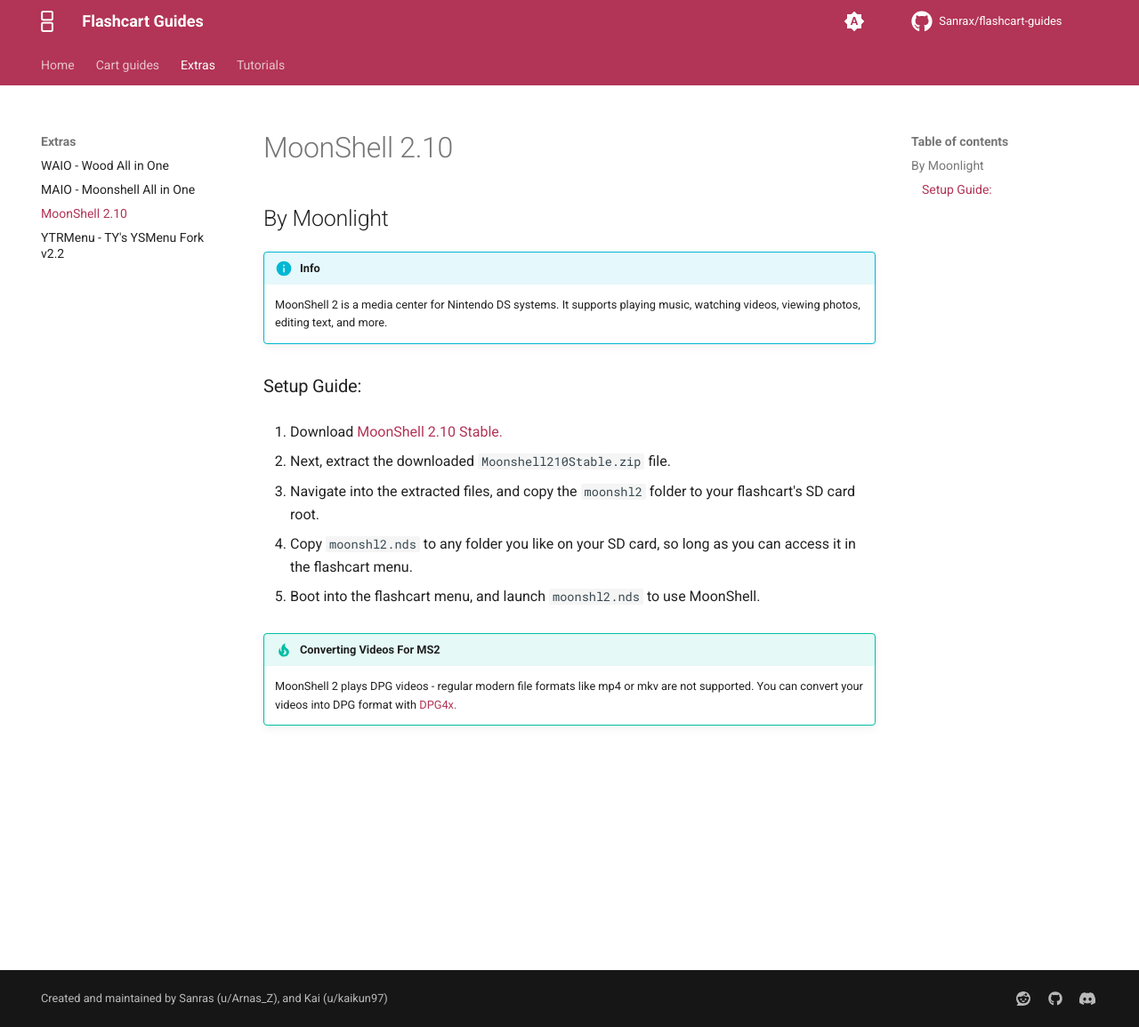
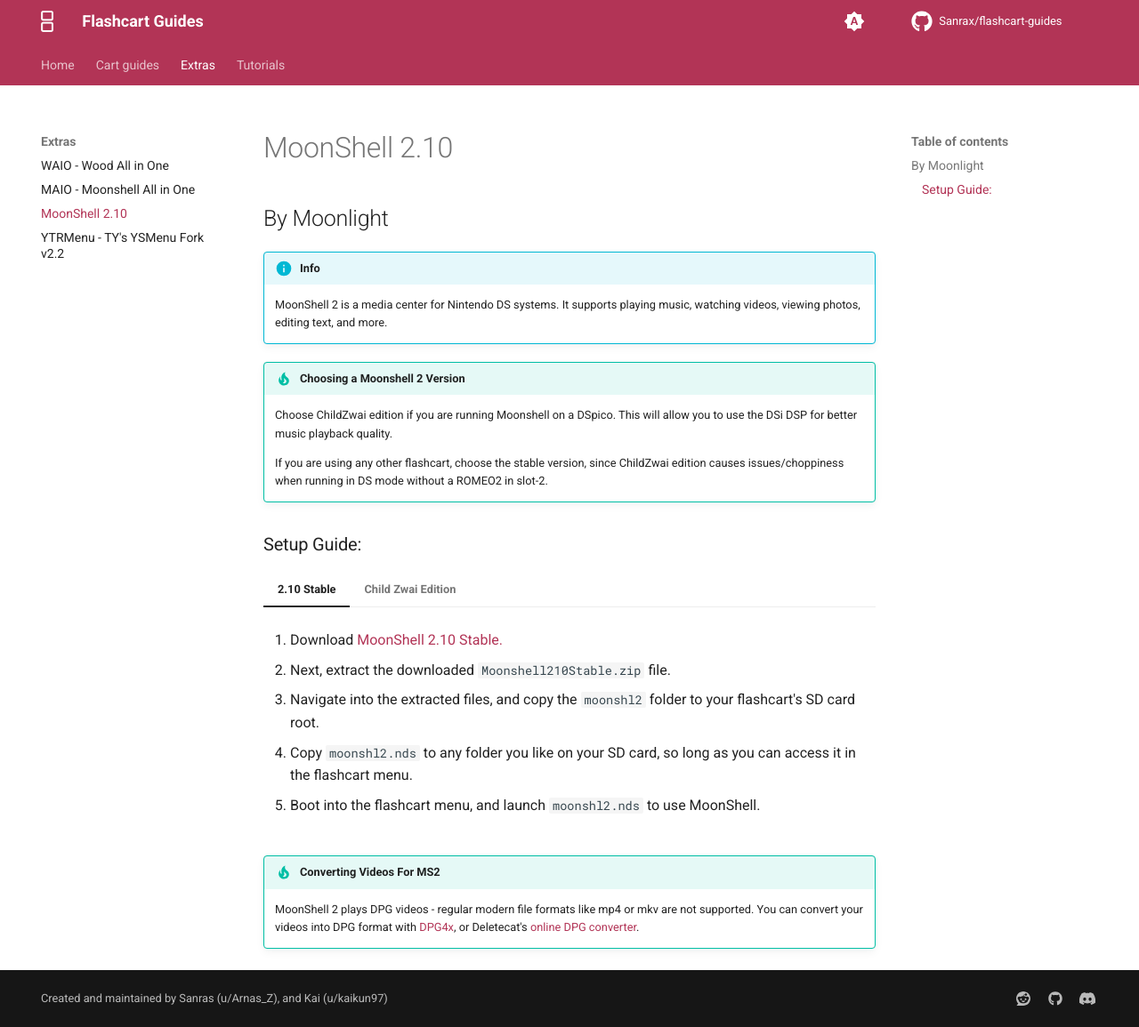
Before and after one commit to Sanrax/flashcart-guides, an MkDocs documentation site: the page built from docs/extras/moonshell.md, in a window 1280 px wide and 1155 px high. Shown: the whole window at 89% size. Built offline with MkDocs 1.6.1 and Material for MkDocs 9.7.7, drawn with Linux system fonts in a browser that asks for light colours; comment, search, counter and statistics services are not loaded.

Commit message:
Add MS2 ChildZwai edition

```diff
--- a/docs/extras/moonshell.md
+++ b/docs/extras/moonshell.md
@@ -9,18 +9,38 @@
 
     MoonShell 2 is a media center for Nintendo DS systems. It supports playing music, watching videos, viewing photos, editing text, and more.
 
+!!! tip "Choosing a Moonshell 2 Version"
+
+    Choose ChildZwai edition if you are running Moonshell on a DSpico. This will allow you to use the DSi DSP for better music playback quality.
+
+    If you are using any other flashcart, choose the stable version, since ChildZwai edition causes issues/choppiness when running in DS mode without a ROMEO2 in slot-2.
+
 ### Setup Guide:
 
-1. Download [MoonShell 2.10 Stable.](../assets/Moonshell210Stable.zip)
+=== "2.10 Stable"
 
-1. Next, extract the downloaded `Moonshell210Stable.zip` file.
+    1. Download [MoonShell 2.10 Stable.](../assets/Moonshell210Stable.zip)
 
-1. Navigate into the extracted files, and copy the `moonshl2` folder to your flashcart's SD card root.
+    1. Next, extract the downloaded `Moonshell210Stable.zip` file.
 
-1. Copy `moonshl2.nds` to any folder you like on your SD card, so long as you can access it in the flashcart menu.
+    1. Navigate into the extracted files, and copy the `moonshl2` folder to your flashcart's SD card root.
 
-1. Boot into the flashcart menu, and launch `moonshl2.nds` to use MoonShell.
+    1. Copy `moonshl2.nds` to any folder you like on your SD card, so long as you can access it in the flashcart menu.
+
+    1. Boot into the flashcart menu, and launch `moonshl2.nds` to use MoonShell.
+
+=== "Child Zwai Edition"
+
+    1. Download [MoonShell ChildZwai.](../assets/MoonshellChildZwai.zip)
+
+    1. Next, extract the downloaded `MoonshellChildZwai.zip` file.
+
+    1. Navigate into the extracted files, and copy the `moonshl2` folder to your flashcart's SD card root.
+
+    1. Copy `moonshl2.nds` to any folder you like on your SD card, so long as you can access it in the flashcart menu.
+
+    1. Boot into the flashcart menu, and launch `moonshl2.nds` to use MoonShell.
 
 !!! tip "Converting Videos For MS2"
 
-    MoonShell 2 plays DPG videos - regular modern file formats like mp4 or mkv are not supported. You can convert your videos into DPG format with [DPG4x.](https://www.gamebrew.org/wiki/DPG4X)
+    MoonShell 2 plays DPG videos - regular modern file formats like mp4 or mkv are not supported. You can convert your videos into DPG format with [DPG4x](https://www.gamebrew.org/wiki/DPG4X), or Deletecat's [online DPG converter](https://dpg.deletecat.com/).
```
Also changed, not shown: 1 other file.
